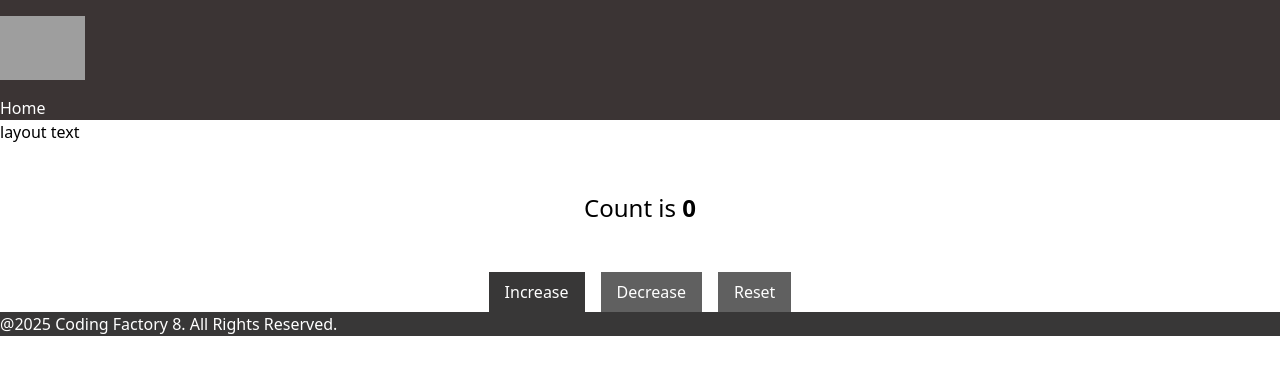
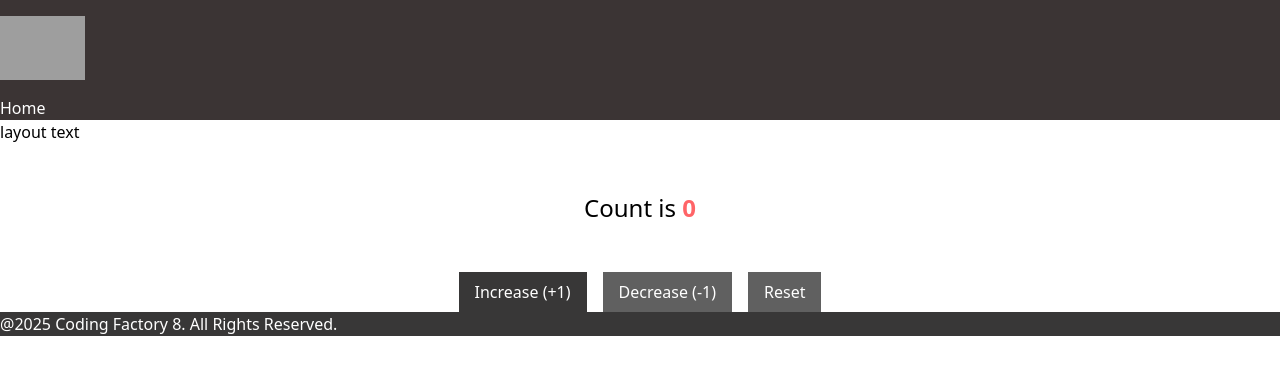
Before and after one commit to liavergou/cf8-react-intro, a React app: page / in a window 1280 px wide. Shown: the top 374 px of the page. Built offline with nearby package versions, Linux system fonts and the light colour scheme; grey boxes are pictures that could not be loaded; the HTML template or start-up script is replaced by a standard one.

Commit message:
feat: add counter with button(increase-decrease-reset) and Props, multiple states

```diff
--- a/src/App.tsx
+++ b/src/App.tsx
@@ -10,7 +10,9 @@
 import Layout from "./components/Layout.tsx";
 // import ClassComponentWithState from "./components/ClassComponentWithState.tsx";
 // import FunctionalComponentsWithState from "./components/FunctionalComponentsWithState.tsx";
-import Counter from "./components/Counter.tsx";
+// import Counter from "./components/Counter.tsx";
+import CounterWithProps from "./components/CounterWithProps.tsx";
+// import CounterWithProps from "./components/CounterWithProps.tsx";
 
 function App() {
 
@@ -41,7 +43,9 @@
             {/*<FunctionalComponentsWithState/>*/}
 
             {/*<ClassComponentWithState/>*/}
-            <Counter/>
+            {/*<Counter />*/}
+            <CounterWithProps minValue={0} step={2}/>
+
         </Layout>
 
     </>
--- /dev/null
+++ b/src/components/CounterWithProps.tsx
@@ -0,0 +1,69 @@
+import {useState} from "react";
+
+
+interface CounterProps {
+    title?: string;
+    minValue: number;
+    step: number;
+}
+
+const CounterWithProps = ({
+    title = "Count", minValue = 0, step = 1,
+
+}: CounterProps) => {
+    const [count, setCount] = useState(minValue);
+    const [previousCount, setPreviousCount] = useState(minValue);
+
+    const increaseCount = () => {
+        setPreviousCount(count);
+        setCount(count + step);
+    }
+
+    const decreaseCount = () => {
+        if (count > minValue) {
+            setPreviousCount(count);
+            setCount(count - step);
+        }
+    }
+
+    const resetCount = () => {
+        setCount(minValue);
+    }
+
+    return (
+        <>
+            <h1 className="text-center text-2xl my-12">
+                {title} is <strong className={
+                count > previousCount ?"text-green-400" : "text-red-400"}>{count}</strong>
+            </h1>
+            <div className="text-center space-x-4">
+
+                <button
+                    className="bg-cf-dark-gray text-white py-2 px-4"
+                    onClick={increaseCount}
+                >
+                    Increase (+{1})
+                </button>
+
+                <button
+                    className="bg-cf-dark-gray disabled:bg-cf-gray text-white py-2 px-4"
+                    onClick={decreaseCount}
+                    disabled={count <= minValue}
+                >
+                    Decrease (-{1})
+                </button>
+
+                <button
+                    className="bg-cf-dark-gray disabled:bg-cf-gray text-white py-2 px-4"
+                    onClick={resetCount}
+                    disabled={count === minValue}
+                >
+                    Reset
+                </button>
+
+            </div>
+        </>
+    )
+}
+
+export default CounterWithProps;
```
